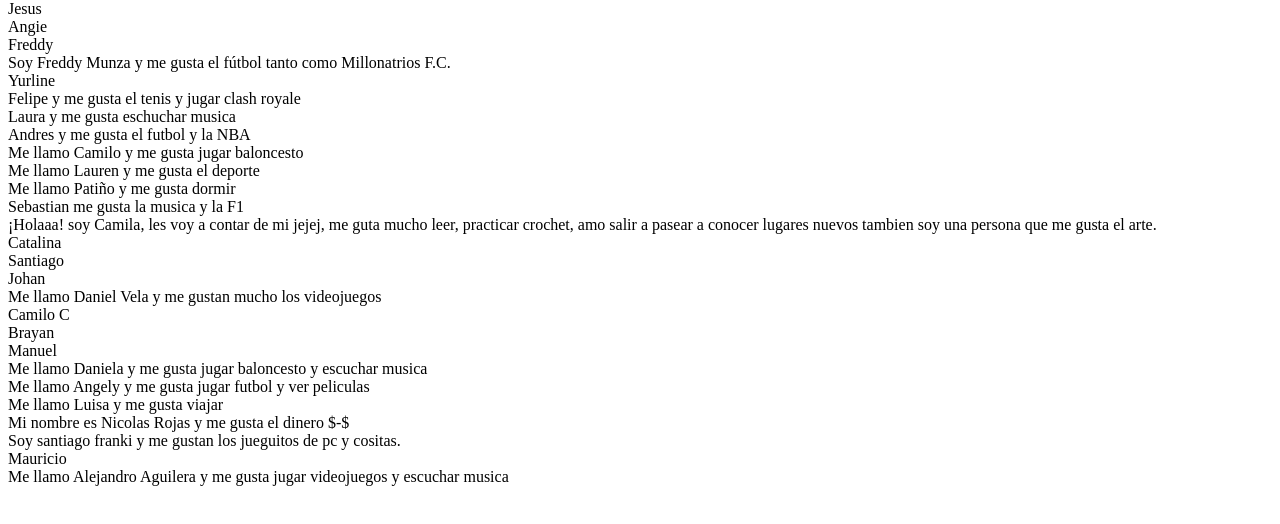
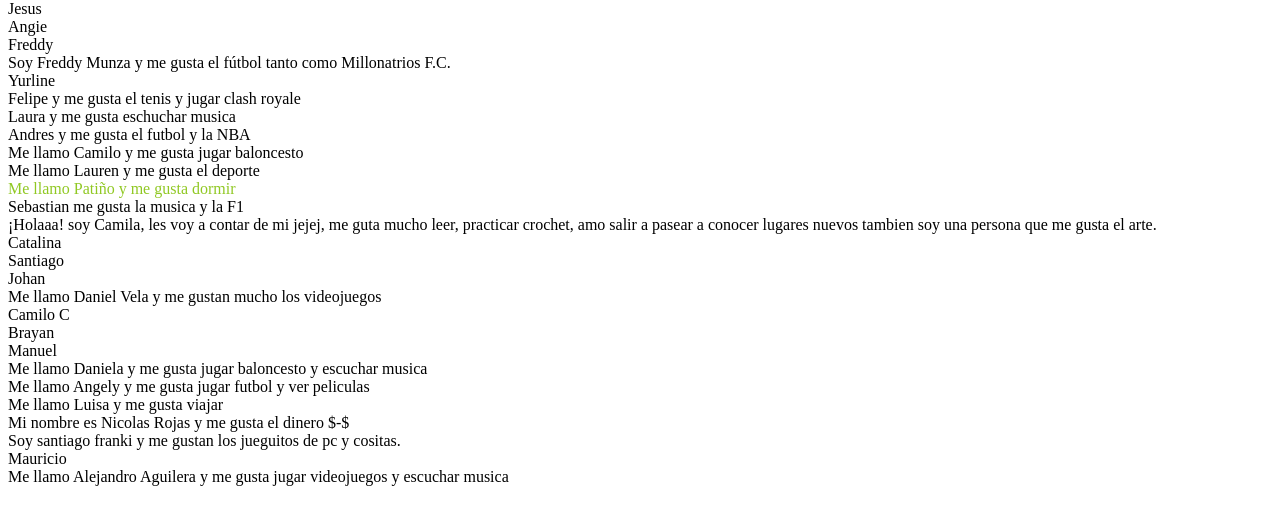
Before and after one commit to eccidev/systemscurity.github.io, a plain HTML site: page index.html in a window 1280 px wide. Shown: the part 66-590 px from the top of the page. Drawn offline with Linux system fonts and the light colour scheme.

Commit message:
Update index.html

```diff
--- a/index.html
+++ b/index.html
@@ -14,7 +14,7 @@
 		<div>Andres  y me gusta el futbol y la NBA </div>
 		<div> Me llamo Camilo y me gusta jugar baloncesto</div>
 		<div>Me llamo Lauren y me gusta el deporte</div>
-		<div>Me llamo Patiño y me gusta dormir</div>
+		<div style="color: #90C823;">Me llamo Patiño y me gusta dormir</div>
 		<div>Sebastian me gusta la musica y la F1</div>
 		<div>¡Holaaa! soy Camila, les voy a contar de mi jejej, me guta mucho leer, practicar crochet, amo salir a pasear a conocer lugares nuevos tambien soy una persona que me gusta el arte. </div>
 		<div>Catalina</div>
```
